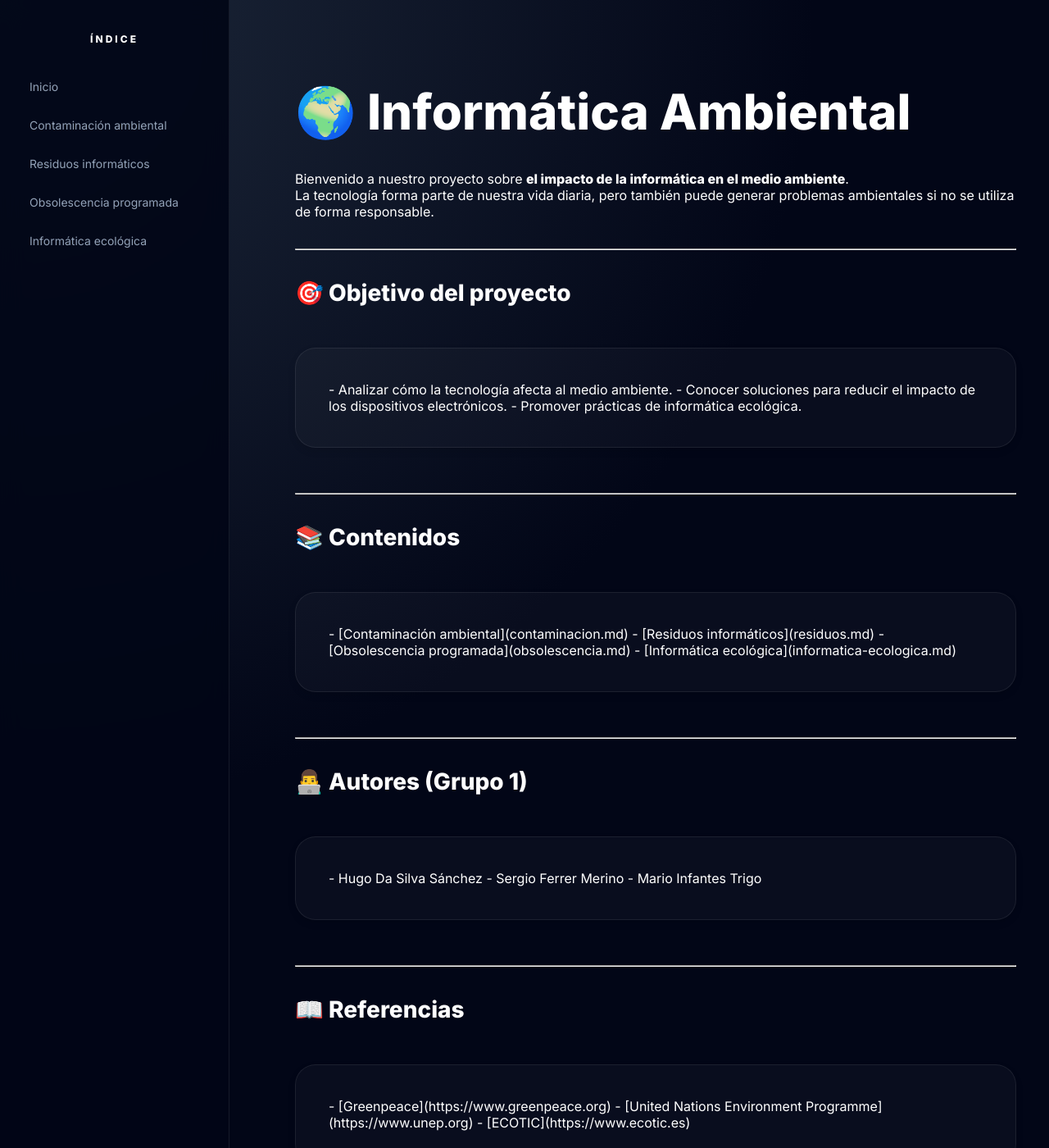
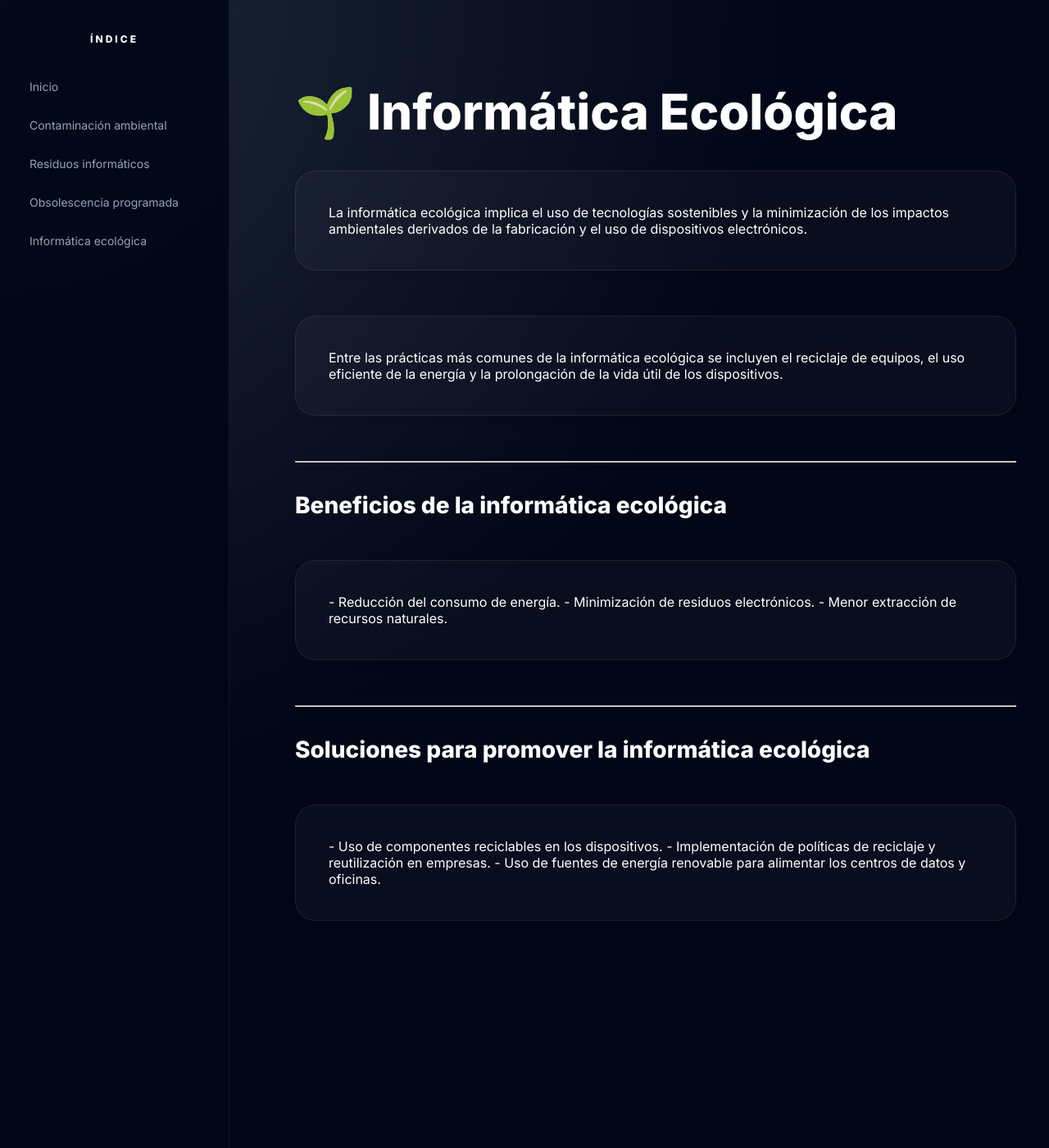
Before and after one commit to glizzlyy/informatica-ambiental, a Jekyll site: the page built from index.md, in a window 1280 px wide and 1400 px high. Shown: the whole window at 82% size. Built offline with Jekyll 4.4.1, drawn with Linux system fonts in a browser that asks for light colours.

Commit message:
Update index.md

```diff
--- a/index.md
+++ b/index.md
@@ -1,49 +1,34 @@
 ---
 layout: estilos
-title: 🌍 Informática Ambiental
----
-# 🌍 Informática Ambiental
-
-Bienvenido a nuestro proyecto sobre **el impacto de la informática en el medio ambiente**.
-La tecnología forma parte de nuestra vida diaria, pero también puede generar problemas ambientales si no se utiliza de forma responsable.
-
+title: Informática Ecológica
 ---
 
-## 🎯 Objetivo del proyecto
+# 🌱 Informática Ecológica
 
 <section>
-- Analizar cómo la tecnología afecta al medio ambiente.
-- Conocer soluciones para reducir el impacto de los dispositivos electrónicos.
-- Promover prácticas de informática ecológica.
+La informática ecológica implica el uso de tecnologías sostenibles y la minimización de los impactos ambientales derivados de la fabricación y el uso de dispositivos electrónicos.
+</section>
+
+<section>
+Entre las prácticas más comunes de la informática ecológica se incluyen el reciclaje de equipos, el uso eficiente de la energía y la prolongación de la vida útil de los dispositivos.
 </section>
 
 ---
 
-## 📚 Contenidos
+## Beneficios de la informática ecológica
 
 <section>
-- [Contaminación ambiental](contaminacion.md)
-- [Residuos informáticos](residuos.md)
-- [Obsolescencia programada](obsolescencia.md)
-- [Informática ecológica](informatica-ecologica.md)
+- Reducción del consumo de energía.
+- Minimización de residuos electrónicos.
+- Menor extracción de recursos naturales.
 </section>
 
 ---
 
-## 👨‍💻 Autores (Grupo 1)
+## Soluciones para promover la informática ecológica
 
 <section>
-- Hugo Da Silva Sánchez
-- Sergio Ferrer Merino
-- Mario Infantes Trigo
+- Uso de componentes reciclables en los dispositivos.
+- Implementación de políticas de reciclaje y reutilización en empresas.
+- Uso de fuentes de energía renovable para alimentar los centros de datos y oficinas.
 </section>
-
----
-
-## 📖 Referencias
-
-<section>
-- [Greenpeace](https://www.greenpeace.org)
-- [United Nations Environment Programme](https://www.unep.org)
-- [ECOTIC](https://www.ecotic.es)
-</section>
```
